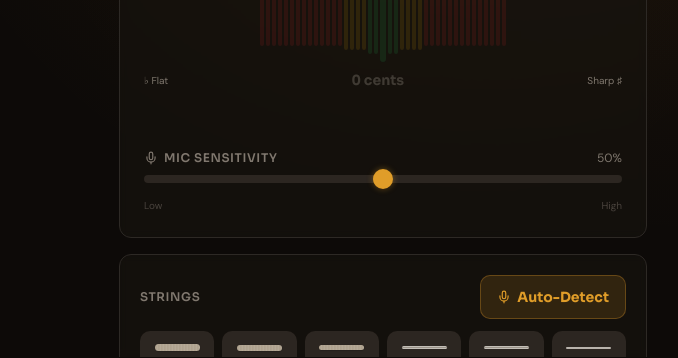
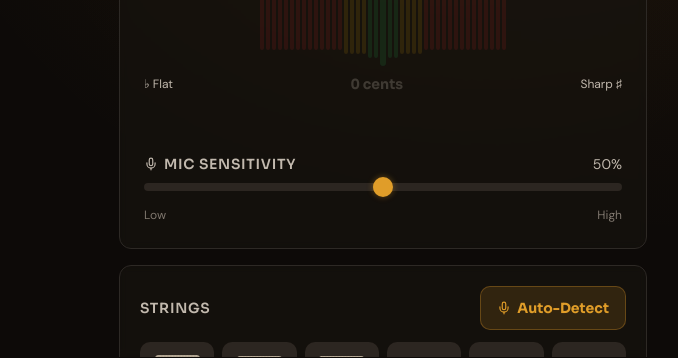
Before and after one commit to randysoller/FretMaster, a React (Vite) app: page / in a window 1280 px wide. Both pictures are taken after a click on the button "Tuner". Shown: the part 443-801 px from the top of the page, without its empty margins (257-935 px from the left). Built offline with nearby package versions, Linux system fonts and the light colour scheme; no server answers.

Commit message:
Brighten and enlarge tuner labels

```diff
--- a/src/pages/Tuner.tsx
+++ b/src/pages/Tuner.tsx
@@ -813,7 +813,7 @@ export default function TunerPanel() {
                 <p className="mt-2 text-sm font-body text-[hsl(var(--text-muted))] tabular-nums transition-opacity duration-300" style={{ opacity: shownFreq ? 1 : 0.3 }}>
                   {shownFreq ? `${shownFreq.toFixed(1)} Hz` : '— Hz'}
                 </p>
-                <p className={`mt-1 text-xs font-body text-[hsl(var(--text-muted))] h-4 transition-opacity duration-200 ${targetString && shownNote ? 'opacity-100' : 'opacity-0'}`}>
+                <p className={`mt-1 text-sm font-body text-[hsl(var(--text-subtle))] h-5 transition-opacity duration-200 ${targetString && shownNote ? 'opacity-100' : 'opacity-0'}`}>
                   {targetString ? `Target: ${targetString.note} (${targetString.freq.toFixed(1)} Hz)` : '\u00A0'}
                 </p>
               </div>
@@ -863,7 +863,7 @@ export default function TunerPanel() {
                     );
                   })}
                 </div>
-                <div className="flex justify-between items-center text-[10px] font-body text-[hsl(var(--text-muted))]">
+                <div className="flex justify-between items-center text-[12px] font-body text-[hsl(var(--text-subtle))]">
                   <span>♭ Flat</span>
                   <span className={`font-display text-sm font-bold tabular-nums transition-colors duration-300 ${
                     !shownNote ? 'text-[hsl(var(--text-muted)/0.4)]' : isTargetInTune ? 'text-[hsl(142_71%_45%)]' : isTargetClose ? 'text-[hsl(var(--color-emphasis))]' : 'text-[hsl(var(--text-default))]'
@@ -895,11 +895,11 @@ export default function TunerPanel() {
               {/* Mic sensitivity */}
               <div className="space-y-2 !mt-4">
                 <div className="flex items-center justify-between">
-                  <label className="text-xs font-display font-semibold text-[hsl(var(--text-muted))] uppercase tracking-wider flex items-center gap-1.5">
+                  <label className="text-sm font-display font-semibold text-[hsl(var(--text-subtle))] uppercase tracking-wider flex items-center gap-1.5">
                     <Mic className="size-3.5" />
                     Mic Sensitivity
                   </label>
-                  <span className="text-xs font-body tabular-nums text-[hsl(var(--text-muted))]">{sensitivity}%</span>
+                  <span className="text-sm font-body tabular-nums text-[hsl(var(--text-subtle))]">{sensitivity}%</span>
                 </div>
                 <input
                   type="range"
@@ -918,7 +918,7 @@ export default function TunerPanel() {
                     [&::-moz-range-thumb]:w-5 [&::-moz-range-thumb]:h-5 [&::-moz-range-thumb]:rounded-full
                     [&::-moz-range-thumb]:bg-[hsl(var(--color-primary))] [&::-moz-range-thumb]:border-none"
                 />
-                <div className="flex justify-between text-[10px] font-body text-[hsl(var(--text-muted)/0.5)]">
+                <div className="flex justify-between text-[12px] font-body text-[hsl(var(--text-muted))]">
                   <span>Low</span>
                   <span>High</span>
                 </div>
@@ -930,7 +930,7 @@ export default function TunerPanel() {
           {/* String selector + reference tones */}
           <div className="rounded-xl border border-[hsl(var(--border-subtle))] bg-[hsl(var(--bg-elevated)/0.6)] backdrop-blur-sm p-4 sm:p-5">
             <div className="flex items-center justify-between mb-3">
-              <h3 className="font-display text-xs font-semibold text-[hsl(var(--text-muted))] uppercase tracking-wider">
+              <h3 className="font-display text-sm font-semibold text-[hsl(var(--text-subtle))] uppercase tracking-wider">
                 Strings
               </h3>
               <button
@@ -997,7 +997,7 @@ export default function TunerPanel() {
                       }}
                     />
                     </div>
-                    <span className="text-[10px] sm:text-[16px] font-body text-[hsl(var(--text-subtle))] text-center leading-tight">
+                    <span className="text-[12px] sm:text-[18px] font-body text-[hsl(var(--text-default)/0.65)] text-center leading-tight">
                       <span className="block">String</span>
                       <span className="block">{gs.string}</span>
                     </span>
@@ -1016,7 +1016,7 @@ export default function TunerPanel() {
                       <span className="hidden sm:inline">{gs.note}</span>
                     </span>
 
-                    <span className={`text-[10px] sm:text-[16px] font-display font-bold tabular-nums mt-0.5 h-4 sm:h-5 transition-colors duration-200 ${
+                    <span className={`text-[12px] sm:text-[18px] font-display font-bold tabular-nums mt-0.5 h-4 sm:h-5 transition-colors duration-200 ${
                       stringCents === null
                         ? 'text-transparent'
                         : stringInTune
```
